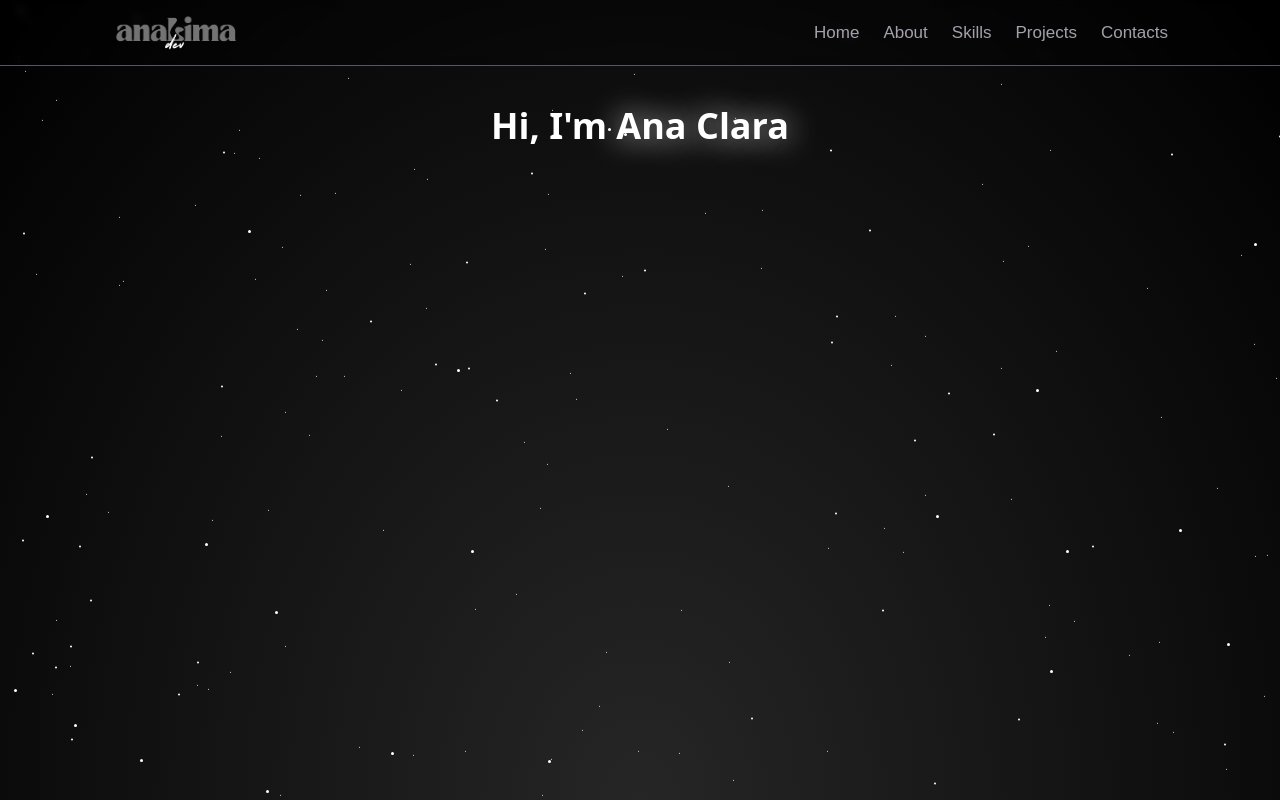
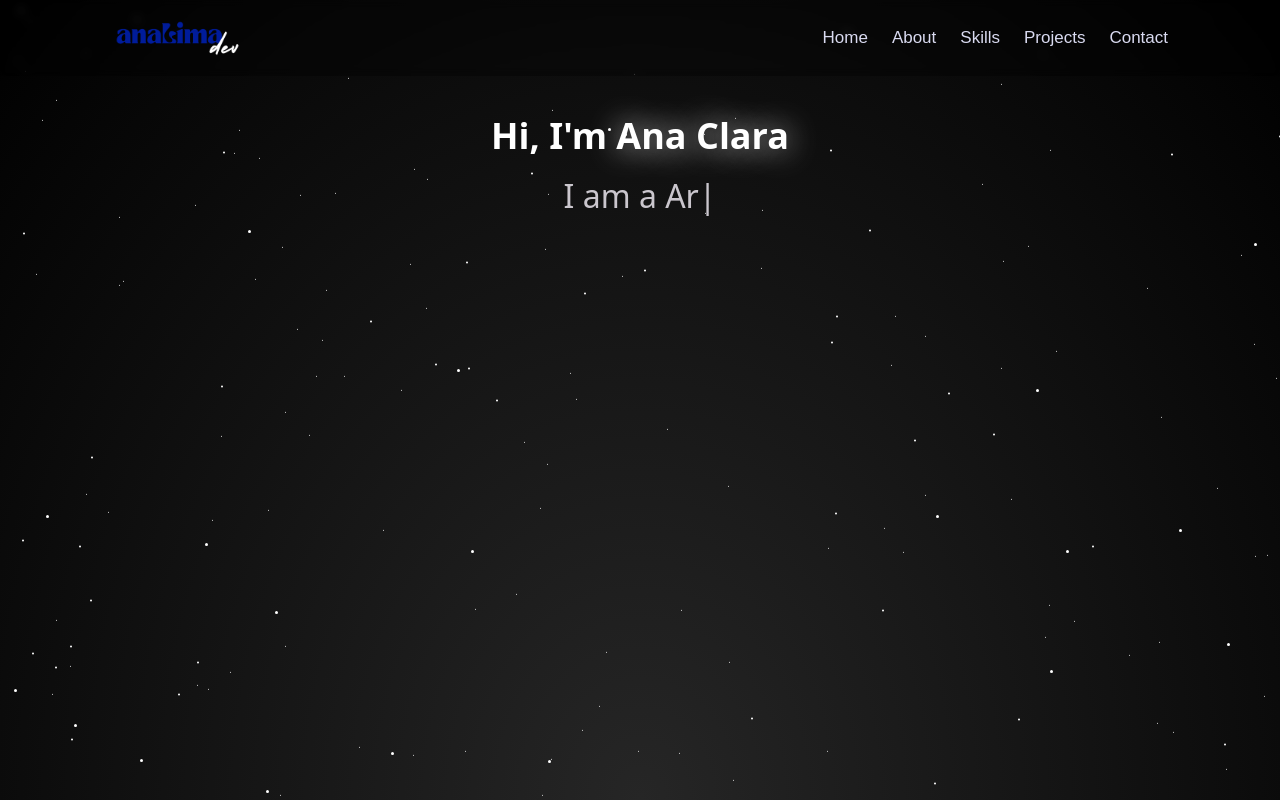
Before and after one commit to claroca07/Portifolio, a React (Vite) app in the folder my-portfolio/: page / in a window 1280 px wide. Built offline with nearby package versions, Linux system fonts and the light colour scheme.

Commit message:
feat: mudança de paleta de cores; animação de digitação implementada

```diff
--- a/my-portfolio/src/App.jsx
+++ b/my-portfolio/src/App.jsx
@@ -1,4 +1,5 @@
 import Navbar from "./components/Navbar"
+import { TypeAnimation } from "react-type-animation"
 import { StarsBackground } from "./components/animate-ui/components/backgrounds/stars"
 
 function App() {
@@ -8,8 +9,26 @@ function App() {
 
       <div className="relative z-10">
         <Navbar />
-        <section className="flex justify-center">
-        <h1 className="text-white mt-10 text-4xl font-bold">Hi, I'm <span className="text-glow">Ana Clara</span></h1>
+        <section className="flex flex-col items-center justify-center text-center">
+          <h1 className="text-white mt-10 text-4xl font-bold">Hi, I'm <span className="text-glow">Ana Clara</span></h1>
+          <div className="text-typed mt-4">
+            <TypeAnimation
+              sequence={[
+                'I am a Front-end Developer',
+                1000,
+                'I am a Web Designer',
+                1000,
+                'I am a Artist',
+                1000,
+                'I am here to help you',
+                1000
+              ]}
+              wrapper="span"
+              speed={50}
+              style={{ fontSize: '2em', display: 'inline-block' }}
+              repeat={Infinity}
+            />
+          </div>
         </section>
       </div>
     </div>
--- a/my-portfolio/src/components/Navbar.jsx
+++ b/my-portfolio/src/components/Navbar.jsx
@@ -2,7 +2,7 @@ import logo from "../assets/img/logo.png"
 
 function Navbar() {
     return(
-        <nav className="navbar flex justify-between items-center bg-black/30 backdrop-blur-sm py-3">
+        <nav className="navbar flex justify-between items-center bg-black/30 backdrop-blur-sm py-5">
             <div className="flex items-center gap-2">
                 <img className="w-32" src={logo} alt="Logo" />
             </div>
@@ -11,7 +11,7 @@ function Navbar() {
                 <li><a href="#about">About</a></li>
                 <li><a href="#skills">Skills</a></li>
                 <li><a href="#projects">Projects</a></li>
-                <li><a href="#contacts">Contacts</a></li>
+                <li><a href="#contacts">Contact</a></li>
             </ul>
         </nav>
     )
--- a/my-portfolio/src/index.css
+++ b/my-portfolio/src/index.css
@@ -2,23 +2,27 @@
 @tailwind components;
 @tailwind utilities;
 @import url('https://fonts.googleapis.com/css2?family=Cormorant+Garamond:ital,wght@0,300..700;1,300..700&family=Google+Sans:ital,opsz,wght@0,17..18,400..700;1,17..18,400..700&family=Poppins:ital,wght@0,100;0,200;0,300;0,400;0,500;0,600;0,700;0,800;0,900;1,100;1,200;1,300;1,400;1,500;1,600;1,700;1,800;1,900&family=Sansation:ital,wght@0,300;0,400;0,700;1,300;1,400;1,700&display=swap');
+
 :root {
   --background: 0 0% 100%;
   --foreground: 222 84% 5%;
   --border: 214 32% 91%;
   --input: 214 32% 91%;
   --ring: 222 84% 5%;
+  --primary-color: rgb(15, 11, 122);
+  --secondary-color: rgb(14, 20, 199);
+  --light-color: rgb(217, 218, 240);
+  --dark-color: rgb(3, 4, 33);
 }
 
 .navbar{
   padding-inline: 7rem;
-  border-bottom: 1px solid rgb(91, 85, 98);
 }
 
 .navbar ul li {
   position: relative;
   cursor: pointer;
-  color: rgb(166, 160, 172);
+  color: var(--light-color);
   font-size: 17px;
   font-family: "Sansation", sans-serif;
 }
@@ -31,7 +35,7 @@
   width: 0;
   height: 2px;
   border-radius: 1px;
-  background-color: #ffffff;
+  background-color: var(--secondary-color);
   transform: translateX(-50%);
   transition: width 0.3s ease;
 }
@@ -42,6 +46,10 @@
 
 .text-glow {
   text-shadow: 0 0 30px rgba(255, 255, 255, 0.8);
+}
+
+.text-typed{
+  color: rgb(202, 198, 205);
 }
 
 @layer base {
```
Also changed, not shown: my-portfolio/src/assets/img/logo.png.
